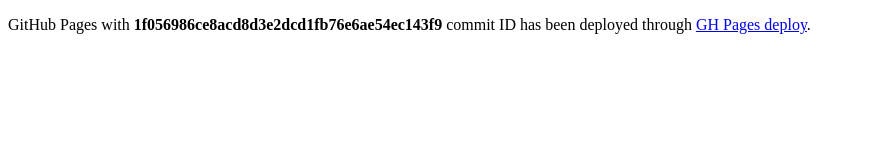
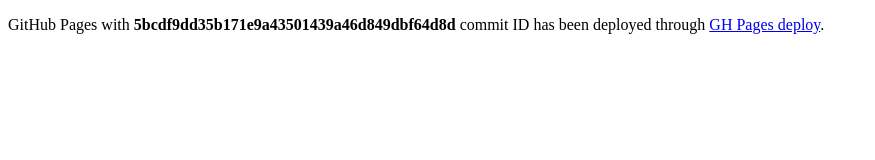
Before and after one commit to Cecilapp/GitHub-Pages-deploy, a plain HTML site: page index.html in a window 1280 px wide. Shown: the whole page, without its empty margins (0-875 px from the left). Drawn offline with Linux system fonts and the light colour scheme.

Commit message:
Narno published a site update

```diff
--- a/index.html
+++ b/index.html
@@ -4,6 +4,6 @@
     <title>GH Pages deploy</title>
   </head>
   <body>
-    <p>GitHub Pages with <strong>1f056986ce8acd8d3e2dcd1fb76e6ae54ec143f9</strong> commit ID has been deployed through <a href="https://github.com/marketplace/actions/gh-pages-deploy">GH Pages deploy</a>.</p>
+    <p>GitHub Pages with <strong>5bcdf9dd35b171e9a43501439a46d849dbf64d8d</strong> commit ID has been deployed through <a href="https://github.com/marketplace/actions/gh-pages-deploy">GH Pages deploy</a>.</p>
   </body>
 </html>
```
